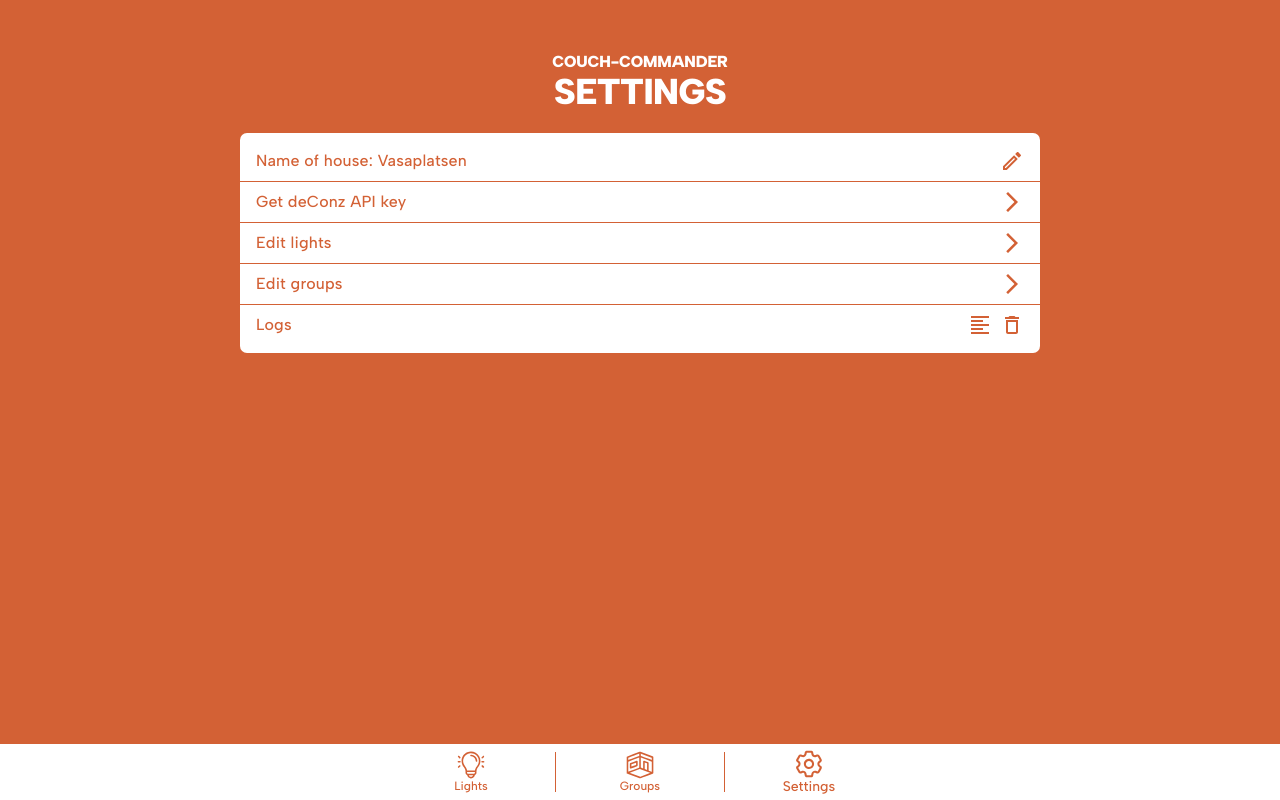
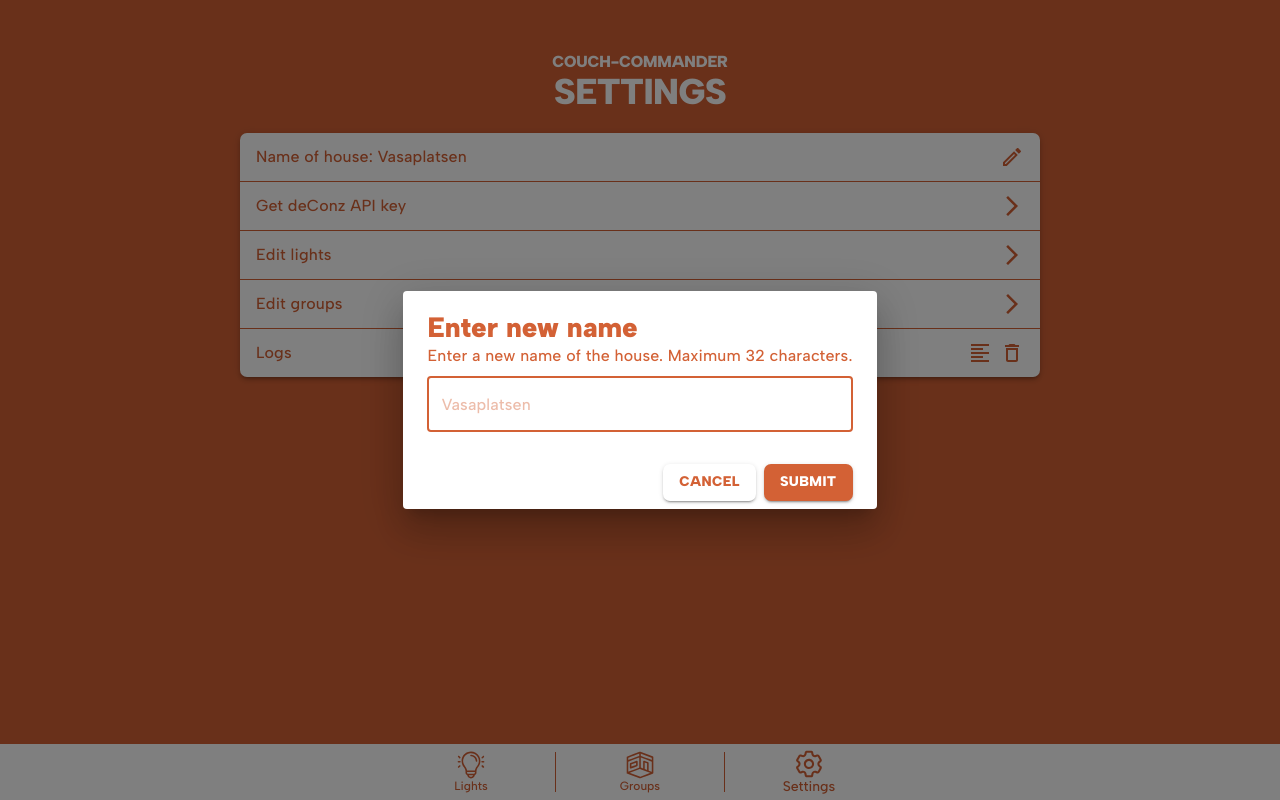
Before and after one commit to joelrosko/couch-commander, a React (Vite) app in the folder frontend/: page /settings in a window 1280 px wide. Built offline with nearby package versions, Linux system fonts and the light colour scheme; no server answers.

Commit message:
Adding text modal

```diff
--- /dev/null
+++ b/frontend/src/components/Modals/TextModal.jsx
@@ -0,0 +1,84 @@
+import { Dialog, DialogContentText, DialogTitle, DialogContent, DialogActions, TextField, Button, Typography } from "@mui/material";
+import { useState } from "react"
+
+const TextModal = () => {
+    const [showModal, setShowModal] = useState(true);
+    const [newName, setNewName] = useState("");
+    const [error, setError] = useState("");
+
+    const handleOpen = () => {
+        setShowModal(true);
+    }
+
+    const handleClose = () => {
+        setShowModal(false);
+    }
+
+    const handleNameChange = (e) => {
+        setNewName(e.target.value);
+    };
+
+    const handleSubmit = (e) => {
+        e.preventDefault();
+        if (!newName.trim()) {
+            setError("Name cannot be empty");
+            return;
+        } else if (newName.length > 32) {
+            setError("Name must be less than 32 characters");
+            return;
+        }
+
+        console.log("Submitted Name:", newName);
+        setShowModal(false);
+    }
+
+  return (
+    <Dialog
+    open={showModal}
+    onClose={setShowModal}
+    PaperProps={{
+        component: 'form',
+        onSubmit: handleSubmit
+    }}>
+        <DialogContent>
+            <Typography variant="h3" sx={{fontSize: 28}}>Enter new name</Typography>
+            <DialogContentText>Enter a new name of the house. Maximum 32 characters.</DialogContentText>
+            <TextField
+                autoFocus
+                required
+                margin="dense"
+                id="name"
+                name="houseName"
+                placeholder="Vasaplatsen"
+                type="text"
+                fullWidth
+                variant="outlined"
+                value={newName}
+                onChange={handleNameChange}
+                error={!!error}
+                helperText={error}
+                sx={{
+                    input: { color: '#d36135' }, // Set text color
+                    '& .MuiOutlinedInput-root': {
+                        '& fieldset': {
+                            borderColor: '#d36135', // Default border color
+                        },
+                        '&:hover fieldset': {
+                            borderColor: '#d36135', // Border color on hover
+                        },
+                        '&.Mui-focused fieldset': {
+                            borderColor: '#d36135', // Border color when focused
+                        },
+                    },
+                }}
+            />
+        </DialogContent>
+        <DialogActions sx={{paddingRight: 0}}>
+            <Button variant='contained' sx={{ borderRadius: '7px' }} onClick={handleClose}>Cancel</Button>
+            <Button variant='contained' sx={{ background: '#d36135', color: '#ffffff', mr: '24px', borderRadius: '7px' }} type="submit">Submit</Button>
+        </DialogActions>
+    </Dialog>
+  );
+};
+
+export default TextModal;
--- a/frontend/src/pages/Settings.jsx
+++ b/frontend/src/pages/Settings.jsx
@@ -5,6 +5,7 @@ import CreateOutlinedIcon from '@mui/icons-material/CreateOutlined';
 import DeleteOutlineOutlinedIcon from '@mui/icons-material/DeleteOutlineOutlined';
 import ArrowForwardIosOutlinedIcon from '@mui/icons-material/ArrowForwardIosOutlined';
 import FormatAlignLeftOutlinedIcon from '@mui/icons-material/FormatAlignLeftOutlined';
+import TextModal from "../components/Modals/TextModal";
 
 const Settings = () => {
 
@@ -24,36 +25,36 @@ const Settings = () => {
         marginBottom: '60px'
       }}>
         <Box sx={{width: '100%', maxWidth: '800px'}}>
-          <List sx={{background: '#ffffff', borderRadius: '7px'}}>
-            <ListItem>
+          <List sx={{background: '#ffffff', borderRadius: '7px', boxShadow: 3, paddingBottom: '0px', paddingTop: '0px'}}>
+            <ListItem sx={{paddingBottom: '12px', paddingTop: '12px'}}>
               <Typography variant="body1" sx={{flexGrow: 1}}>
                 Name of house: Vasaplatsen
               </Typography>
               <CreateOutlinedIcon onClick={editName} sx={{color: '#d36135', '&:hover': {cursor: 'pointer'}, ml: '8px'}} />
             </ListItem>
             <Divider />
-            <ListItem>
+            <ListItem sx={{paddingBottom: '12px', paddingTop: '12px'}}>
               <Typography variant="body1" sx={{flexGrow: 1}}>
                 Get deConz API key
               </Typography>
               <ArrowForwardIosOutlinedIcon onClick={editName} sx={{color: '#d36135', '&:hover': {cursor: 'pointer'}, ml: '8px'}} />
             </ListItem>
             <Divider />
-            <ListItem>
+            <ListItem sx={{paddingBottom: '12px', paddingTop: '12px'}}>
               <Typography variant="body1" sx={{flexGrow: 1}}>
                 Edit lights
               </Typography>
               <ArrowForwardIosOutlinedIcon onClick={editName} sx={{color: '#d36135', '&:hover': {cursor: 'pointer'}, ml: '8px'}} />
             </ListItem>
             <Divider />
-            <ListItem>
+            <ListItem sx={{paddingBottom: '12px', paddingTop: '12px'}}>
               <Typography variant="body1" sx={{flexGrow: 1}}>
                 Edit groups
               </Typography>
               <ArrowForwardIosOutlinedIcon onClick={editName} sx={{color: '#d36135', '&:hover': {cursor: 'pointer'}, ml: '8px'}} />
             </ListItem>
             <Divider />
-            <ListItem>
+            <ListItem sx={{paddingBottom: '12px', paddingTop: '12px'}}>
               <Typography variant="body1" sx={{flexGrow: 1}}>
                 Logs
               </Typography>
@@ -63,6 +64,7 @@ const Settings = () => {
           </List>
         </Box>
       </Box>
+      <TextModal />
     </>
   )
 }
```
